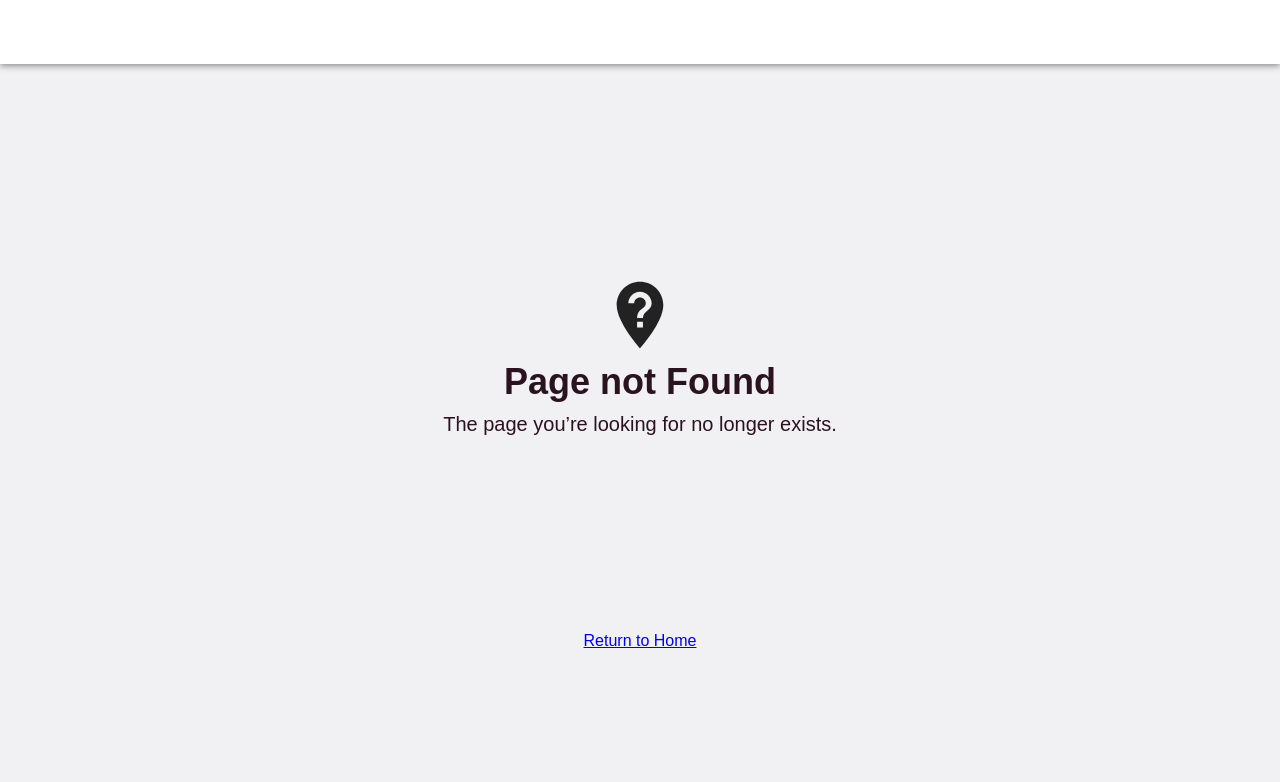
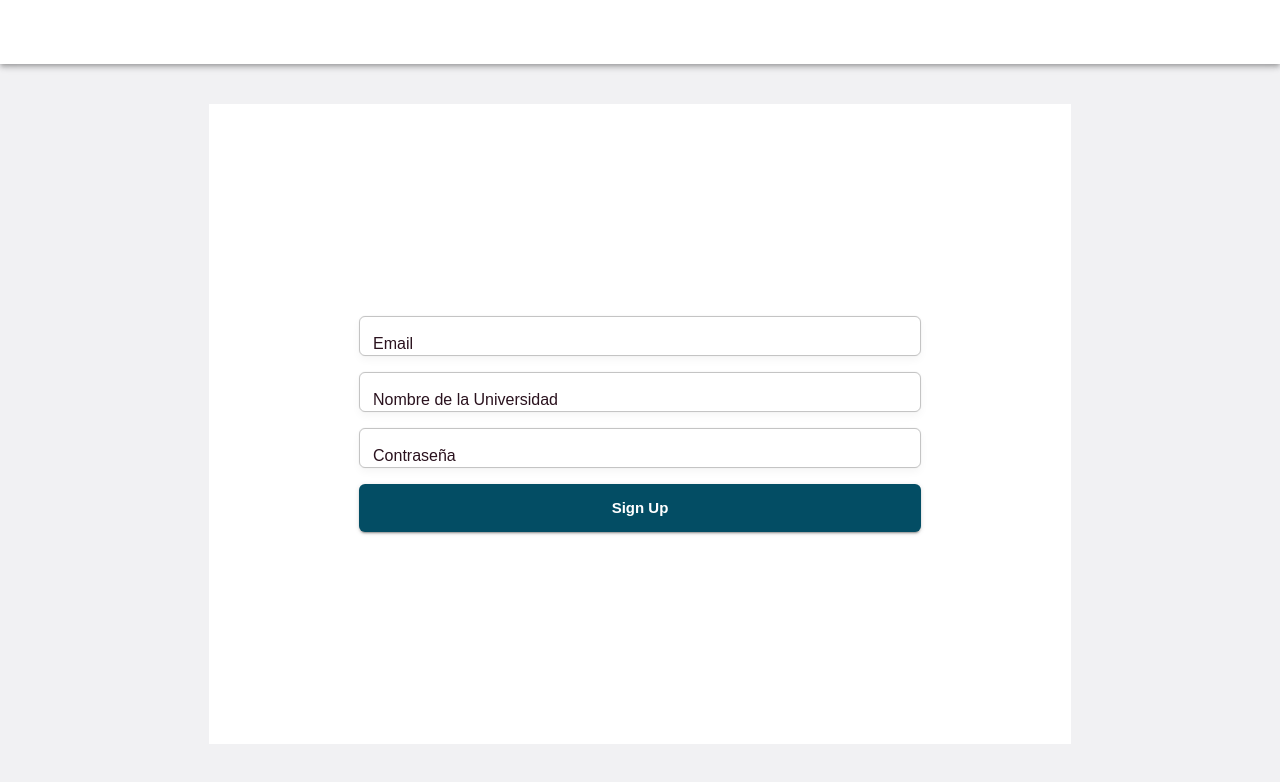
Before and after one commit to No-Country/c8-48-t-typescript-react, a React (Vite) app in the folder client/: page /sign-up/universities in a window 1280 px wide. Before the commit this address led to /error-404. Shown: the top 782 px of the page. Built offline with nearby package versions, Linux system fonts and the light colour scheme.

Commit message:
Formularios registro (#9)
* Formularios registro

* moving signup routes to auth.routes

* adding changes

* fixing route

* Fixing routes

Co-authored-by: Eduardo-L-R <e.leiva.rocuant@gmail.com>

```diff
--- a/client/src/routes/app.routes.tsx
+++ b/client/src/routes/app.routes.tsx
@@ -2,11 +2,15 @@ import { Route } from 'react-router-dom';
 import { lazy } from 'react';
 
 const DefaultLayout = lazy(() => import('../views/DefaultLayout'));
+const SignUpAthletes = lazy(() => import('../views/SignUpAthlete'));
+const SignUpUniversity = lazy(() => import('../views/SignUpUniversity'));
 const Error404 = lazy(() => import('../views/error/Error404'));
 const Error50X = lazy(() => import('../views/error/Error50X'));
 
 export const routesApp: JSX.Element = (
   <Route path="/" element={<DefaultLayout />}>
+    <Route path="sign-up/athletes" element={<SignUpAthletes />} />
+    <Route path="sign-up/universities" element={<SignUpUniversity />} />
     <Route path="error-404" element={<Error404 />} />
     <Route path="error-50x" element={<Error50X />} />
   </Route>
--- a/client/src/routes/auth.routes.tsx
+++ b/client/src/routes/auth.routes.tsx
@@ -5,9 +5,8 @@ const Landing = lazy(() => import('../views/error/Error404'));
 const DefaultLayout = lazy(() => import('../views/DefaultLayout'));
 
 export const routesAuth: JSX.Element = (
-  <Route path="/auth" element={<Landing />}>
+  <Route path="auth" element={<Landing />}>
     <Route path="login" element={<DefaultLayout />} />
-    <Route path="signup" element={<DefaultLayout />} />
     <Route path="error" element={<DefaultLayout />} />
   </Route>
 );
--- a/client/src/views/DefaultLayout.tsx
+++ b/client/src/views/DefaultLayout.tsx
@@ -10,7 +10,15 @@ export default function Layout(props: any) {
       <AppBar position="static" sx={{ color: 'text.primary', backgroundColor: 'background.paper' }}>
         <Toolbar>{/* <img src={AppLogo} alt="logo-text" width={150} /> */}</Toolbar>
       </AppBar>
-      <Container maxWidth={false} sx={{ height: 'calc(100vh - 64px)', overflow: 'auto' }}>
+      <Container
+        maxWidth={false}
+        sx={{
+          height: 'calc(100vh - 64px)',
+          overflow: 'auto',
+          display: 'flex',
+          justifyContent: 'center',
+        }}
+      >
         <Suspense fallback={<CenteredSpinner />}>
           <Outlet />
           {props.children}
--- /dev/null
+++ b/client/src/views/SignUpAthlete.tsx
@@ -0,0 +1,102 @@
+import React from 'react';
+import { Box, TextField, Typography, Button } from '@mui/material';
+import { useFormik } from 'formik';
+import * as yup from 'yup';
+
+const validationSchema = yup.object({
+  email: yup.string().email('Ingresa un email válido').required('Email es requerido'),
+  name: yup.string().required('Nombre es requerido'),
+  lastName: yup.string().required('Nombre es requerido'),
+  password: yup
+    .string()
+    .min(8, 'La contraseña debería tener un mínimo de 8 carácteres')
+    .required('Contraseña es requerida'),
+});
+
+export default function SignUpAthlete() {
+  const formik = useFormik({
+    initialValues: {
+      email: '',
+      name: '',
+      lastName: '',
+      password: '',
+    },
+    validationSchema: validationSchema,
+    onSubmit: (values) => {
+      alert(JSON.stringify(values, null, 2));
+    },
+  });
+  return (
+    <Box
+      sx={{
+        p: 10,
+        mt: 5,
+        bgcolor: '#fff',
+        display: 'flex',
+        width: '70%',
+        flexDirection: 'column',
+        alignItems: 'center',
+        justifyContent: 'center',
+        height: '80vh',
+      }}
+    >
+      <TextField
+        fullWidth
+        id="email"
+        name="email"
+        label="Email"
+        color="primary"
+        sx={textFieldStyle}
+        value={formik.values.email}
+        onChange={formik.handleChange}
+        error={formik.touched.email && Boolean(formik.errors.email)}
+        helperText={formik.touched.email && formik.errors.email}
+      ></TextField>
+
+      <TextField
+        fullWidth
+        id="Name"
+        name="Name"
+        label="Nombre"
+        color="primary"
+        sx={textFieldStyle}
+        value={formik.values.name}
+        onChange={formik.handleChange}
+        error={formik.touched.name && Boolean(formik.errors.name)}
+        helperText={formik.touched.name && formik.errors.name}
+      ></TextField>
+
+      <TextField
+        fullWidth
+        id="lastName"
+        name="lastName"
+        label="Contraseña"
+        color="primary"
+        sx={textFieldStyle}
+        value={formik.values.lastName}
+        onChange={formik.handleChange}
+        error={formik.touched.lastName && Boolean(formik.errors.lastName)}
+        helperText={formik.touched.lastName && formik.errors.lastName}
+      ></TextField>
+
+      <TextField
+        fullWidth
+        id="password"
+        name="password"
+        label="Contraseña"
+        color="primary"
+        sx={textFieldStyle}
+        value={formik.values.password}
+        onChange={formik.handleChange}
+        error={formik.touched.password && Boolean(formik.errors.password)}
+        helperText={formik.touched.password && formik.errors.password}
+      ></TextField>
+
+      <Button color="primary" variant="contained" fullWidth type="submit" sx={{ width: '80%' }}>
+        Regristrarse
+      </Button>
+    </Box>
+  );
+}
+
+const textFieldStyle = { width: '80%', pb: 2 };
--- /dev/null
+++ b/client/src/views/SignUpUniversity.tsx
@@ -0,0 +1,89 @@
+import React from 'react';
+import { Box, TextField, Typography, Button } from '@mui/material';
+import { useFormik } from 'formik';
+import * as yup from 'yup';
+
+const validationSchema = yup.object({
+  email: yup.string().email('Ingresar un email válido').required('Email es requerido'),
+  name: yup.string().required('Nombre es requerido'),
+  lastName: yup.string().required('Apellido es requerido'),
+  password: yup
+    .string()
+    .min(8, 'La contraseña debería tener un mínimo de 8 carácteres')
+    .required('Contraseña es requerida'),
+});
+
+export default function SignUpAthlete() {
+  const formik = useFormik({
+    initialValues: {
+      email: '',
+      name: '',
+      lastName: '',
+      password: '',
+    },
+    validationSchema: validationSchema,
+    onSubmit: (values) => {
+      alert(JSON.stringify(values, null, 2));
+    },
+  });
+  return (
+    <Box
+      sx={{
+        p: 10,
+        mt: 5,
+        bgcolor: '#fff',
+        display: 'flex',
+        width: '70%',
+        flexDirection: 'column',
+        alignItems: 'center',
+        justifyContent: 'center',
+        height: '80vh',
+      }}
+    >
+      <TextField
+        fullWidth
+        id="email"
+        name="email"
+        label="Email"
+        color="primary"
+        sx={textFieldStyle}
+        value={formik.values.email}
+        onChange={formik.handleChange}
+        error={formik.touched.email && Boolean(formik.errors.email)}
+        helperText={formik.touched.email && formik.errors.email}
+      ></TextField>
+
+      <TextField
+        fullWidth
+        id="Name"
+        name="Name"
+        label="Nombre de la Universidad"
+        color="primary"
+        sx={textFieldStyle}
+        value={formik.values.name}
+        onChange={formik.handleChange}
+        error={formik.touched.name && Boolean(formik.errors.name)}
+        helperText={formik.touched.name && formik.errors.name}
+      ></TextField>
+
+      <TextField
+        fullWidth
+        id="password"
+        name="password"
+        label="Contraseña"
+        color="primary"
+        sx={textFieldStyle}
+        value={formik.values.password}
+        onChange={formik.handleChange}
+        error={formik.touched.password && Boolean(formik.errors.password)}
+        helperText={formik.touched.password && formik.errors.password}
+      ></TextField>
+
+      <Button color="primary" variant="contained" fullWidth type="submit" sx={{ width: '80%' }}>
+        Sign Up
+      </Button>
+    </Box>
+  );
+}
+
+const textFieldStyle = { width: '80%', pb: 2 };
```
